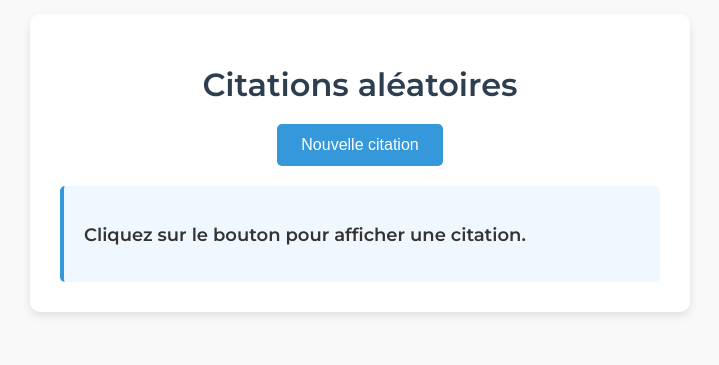
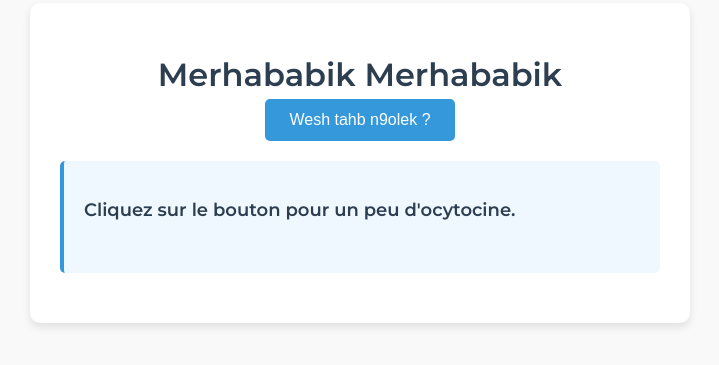
Before and after one commit to hepirom/tahbbien, a website: page index.html in a window 1280 px wide. Shown: the part 237-602 px from the top of the page, without its empty margins (280-999 px from the left). Drawn offline with Linux system fonts and the light colour scheme.

Commit message:
Update headings and button text in index.html

```diff
--- a/index.html
+++ b/index.html
@@ -12,10 +12,10 @@
   </head>
   <body>
     <div class="container">
-      <h1>Citations aléatoires</h1>
-      <button id="bouton-afficher">Nouvelle citation</button>
+      <h1>Merhababik Merhababik<k/h1>
+      <button id="bouton-afficher">Wesh tahb n9olek ?</button>
       <div id="conteneur-citation">
-        <p id="citation">Cliquez sur le bouton pour afficher une citation.</p>
+        <p id="citation">Cliquez sur le bouton pour un peu d'ocytocine.</p>
         <p id="auteur"></p>
       </div>
     </div>
```
